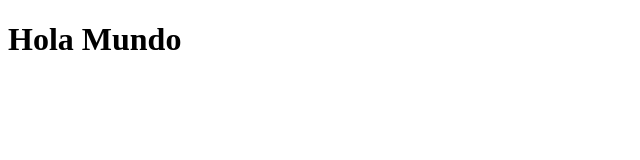
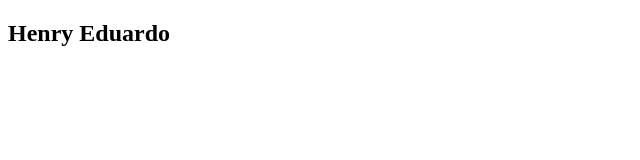
Before and after one commit to MrRobot01xd/Primer-Repositorio, a plain HTML site: page index.html in a window 1280 px wide. Shown: the whole page, without its empty margins (0-640 px from the left). Drawn offline with Linux system fonts and the light colour scheme.

Commit message:
Mejorando el Index.html

```diff
--- a/index.html
+++ b/index.html
@@ -4,9 +4,11 @@
     <meta charset="UTF-8">
     <meta http-equiv="X-UA-Compatible" content="IE=edge">
     <meta name="viewport" content="width=device-width, initial-scale=1.0">
-    <title>Git</title>
+    <title>Git y Github</title>
 </head>
 <body>
-    <h1>Hola Mundo</h1>
+    <div class="container">
+        <h2>Henry Eduardo</h2>
+    </div>
 </body>
 </html>
```
